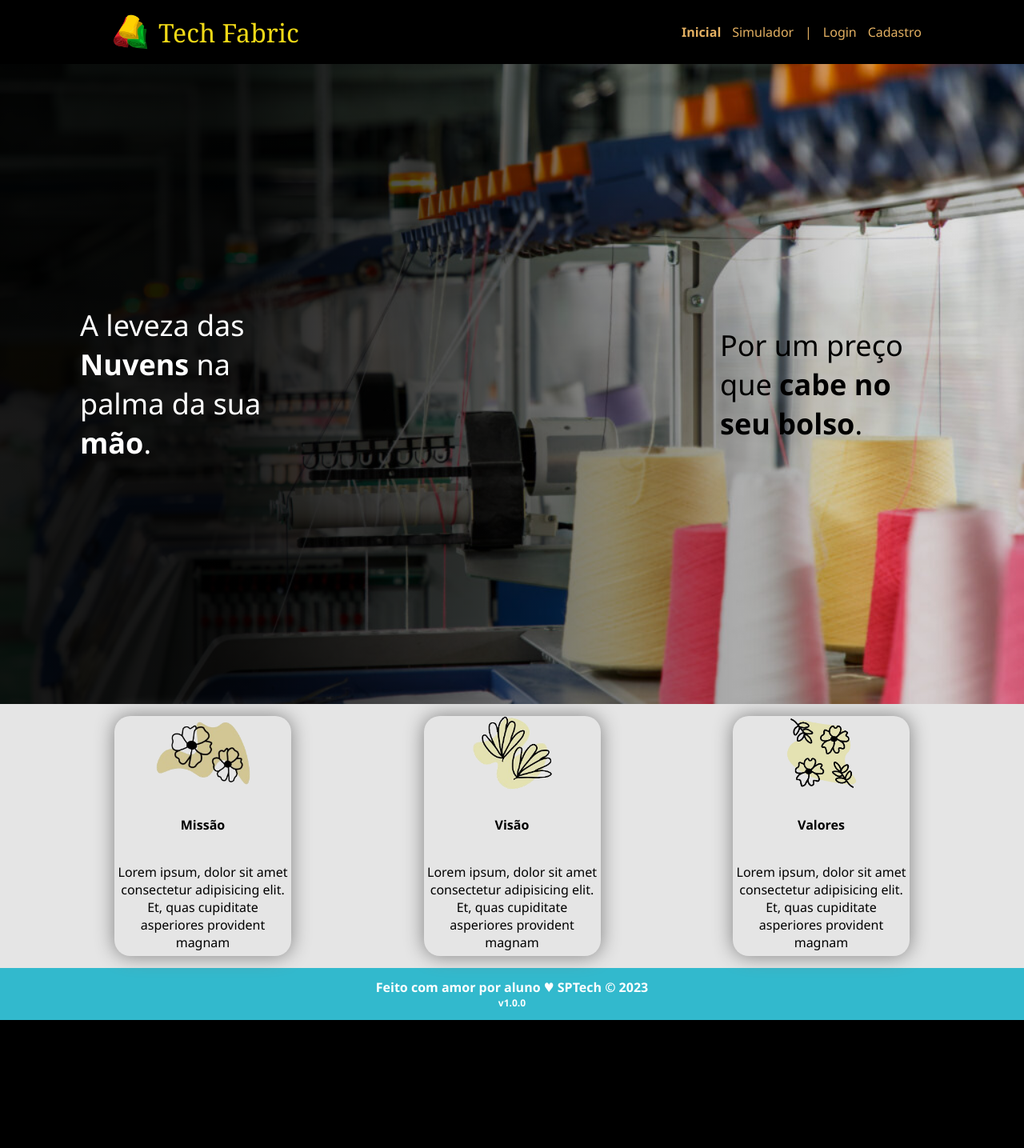
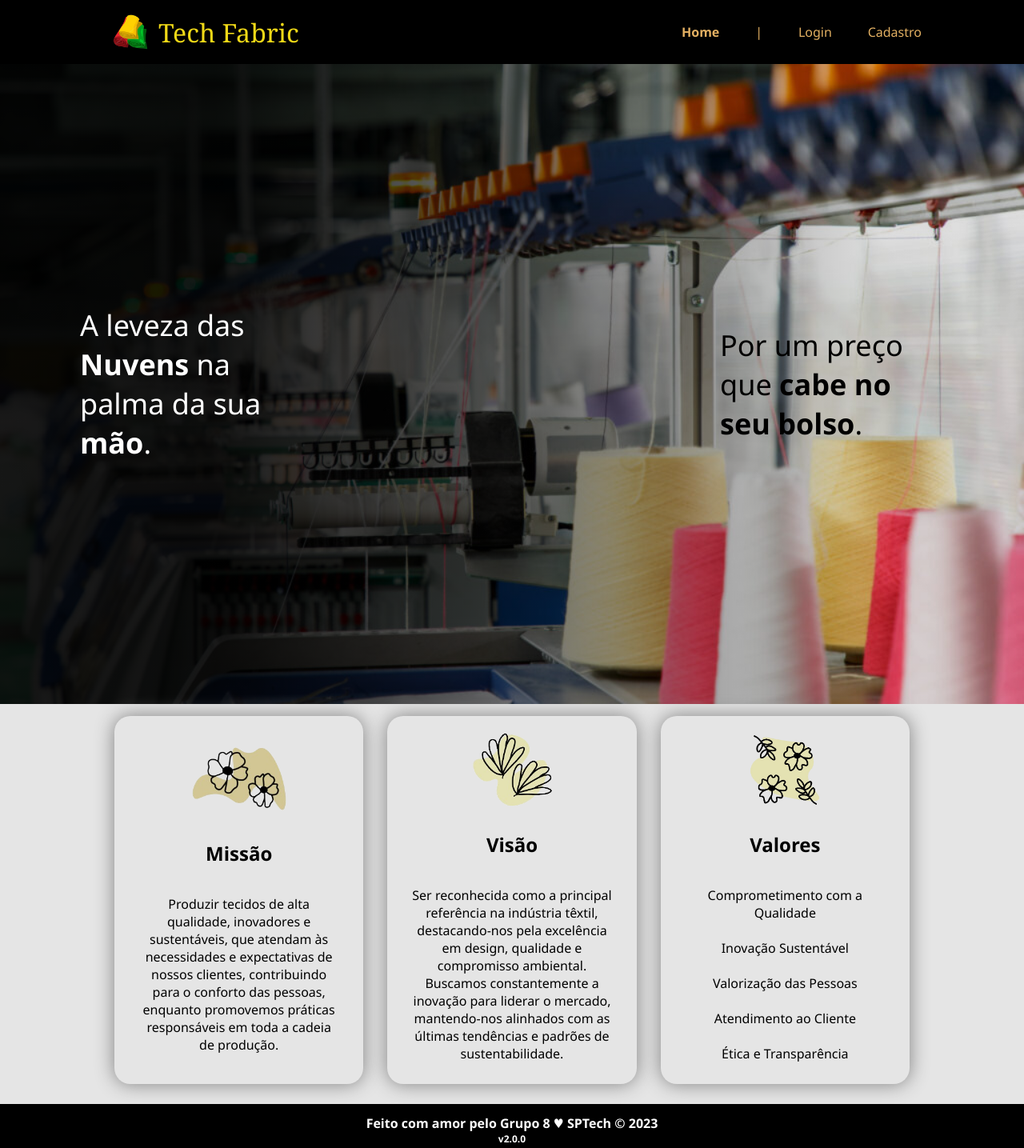
Before and after one commit to Vinum-Grupo8-1ADSA/Desafio-PI, a website: page site/public/index.html in a window 1280 px wide. Shown: the whole page at 80% size. Before the commit the page ends 1275 px from the top, so only its background shows below. Drawn offline with Linux system fonts and the light colour scheme.

Commit message:
tirando redundancias , atualizando cards

```diff
--- a/site/public/css/estilo.css
+++ b/site/public/css/estilo.css
@@ -137,11 +137,10 @@ body {
   display: flex;
   justify-content: space-between;
   width: 100%;
+  height: 500px;
 }
 
 .box {
-  width: 280px;
-  height: 450px;
   display: flex;
   flex-direction: column;
   justify-content: center;
@@ -150,9 +149,9 @@ body {
   box-shadow: 0px 0px 25px grey;
   margin: 15px 15px 15px 15px;
   transition: all .5s ease;
-  padding: 10;
-  width: 221px;
-  height: 300px;
+  padding: 30px;
+  width: 300px;
+  height: 400px;
 }
 
 .box p {
@@ -301,7 +300,7 @@ body {
 .footer {
   height: var(--tamanho-footer);
   width: 100%;
-  background-color: #32b9cd;
+  background-color: #000000;
   color: #fff;
 }
 
--- a/site/public/index.html
+++ b/site/public/index.html
@@ -23,7 +23,7 @@
 
     <div class="container">
 
-        <div class="pano" >
+      <div class="pano">
 
         <img src="assets/icon/Icon da fabrica .png" style="width: 70px;">
 
@@ -35,13 +35,7 @@
       <ul class="navbar">
         <li class="agora">
           <a href="#">
-              Inicial
-            </a>
-          </li>
-
-          <li>
-            <a href="simulador.html">
-              Simulador
+            Home
           </a>
         </li>
 
@@ -79,7 +73,7 @@
       <div class="container2">
 
         <p>
-            Por um preço que <span>cabe no seu bolso</span>.
+          Por um preço que <span>cabe no <br>seu bolso</span>.
         </p>
 
       </div>
@@ -98,13 +92,14 @@
 
           <img src="assets/imgs/planet-earth_color.png">
 
-            <h4>
+          <h2>
             Missão
-            </h4>
+          </h2>
 
           <p>
-              Lorem ipsum, dolor sit amet consectetur adipisicing elit. Et, quas cupiditate asperiores provident magnam
-            </p>
+            Produzir tecidos de alta qualidade, inovadores e sustentáveis, que atendam às necessidades e expectativas de
+            nossos clientes, contribuindo para o conforto das pessoas, enquanto promovemos práticas
+            responsáveis em toda a cadeia de produção. </p>
 
         </div>
 
@@ -112,25 +107,35 @@
 
           <img src="assets/imgs/lightbulb_color.png">
 
-            <h4>
+          <h2>
             Visão
-            </h4>
+          </h2>
 
           <p>
-              Lorem ipsum, dolor sit amet consectetur adipisicing elit. Et, quas cupiditate asperiores provident magnam
-            </p>
+            Ser reconhecida como a principal referência na indústria têxtil, destacando-nos pela excelência em design,
+            qualidade e compromisso ambiental. Buscamos constantemente a inovação para liderar o mercado, mantendo-nos
+            alinhados com as últimas tendências e padrões de sustentabilidade. </p>
 
         </div>
 
         <div class="box">
           <img src="assets/imgs/growth_color.png">
 
-            <h4>
+          <h2>
             Valores
-            </h4>
+          </h2>
 
           <p>
-              Lorem ipsum, dolor sit amet consectetur adipisicing elit. Et, quas cupiditate asperiores provident magnam
+            Comprometimento com a Qualidade
+            <br><br>
+            Inovação Sustentável
+            <br><br>
+            Valorização das Pessoas
+            <br><br>
+            Atendimento ao Cliente
+            <br><br>
+            Ética e Transparência
+
           </p>
 
         </div>
@@ -140,8 +145,8 @@
 
   <div class="footer">
     <div class="container">
-        <h4>Feito com amor por aluno &hearts; SPTech &copy; 2023</h4>
-        <span class="version">v1.0.0</span>
+      <h4>Feito com amor pelo Grupo 8 &hearts; SPTech &copy; 2023</h4>
+      <span class="version">v2.0.0</span>
     </div>
   </div>
 </body>
@@ -149,7 +154,7 @@
 </html>
 <script>
 
-  window.addEventListener('scroll', function(){
+  window.addEventListener('scroll', function () {
     header.classList.toggle('active', scrollY > 100)
   })
 </script>
```
Lines whose indentation alone changed are shown as unchanged.
